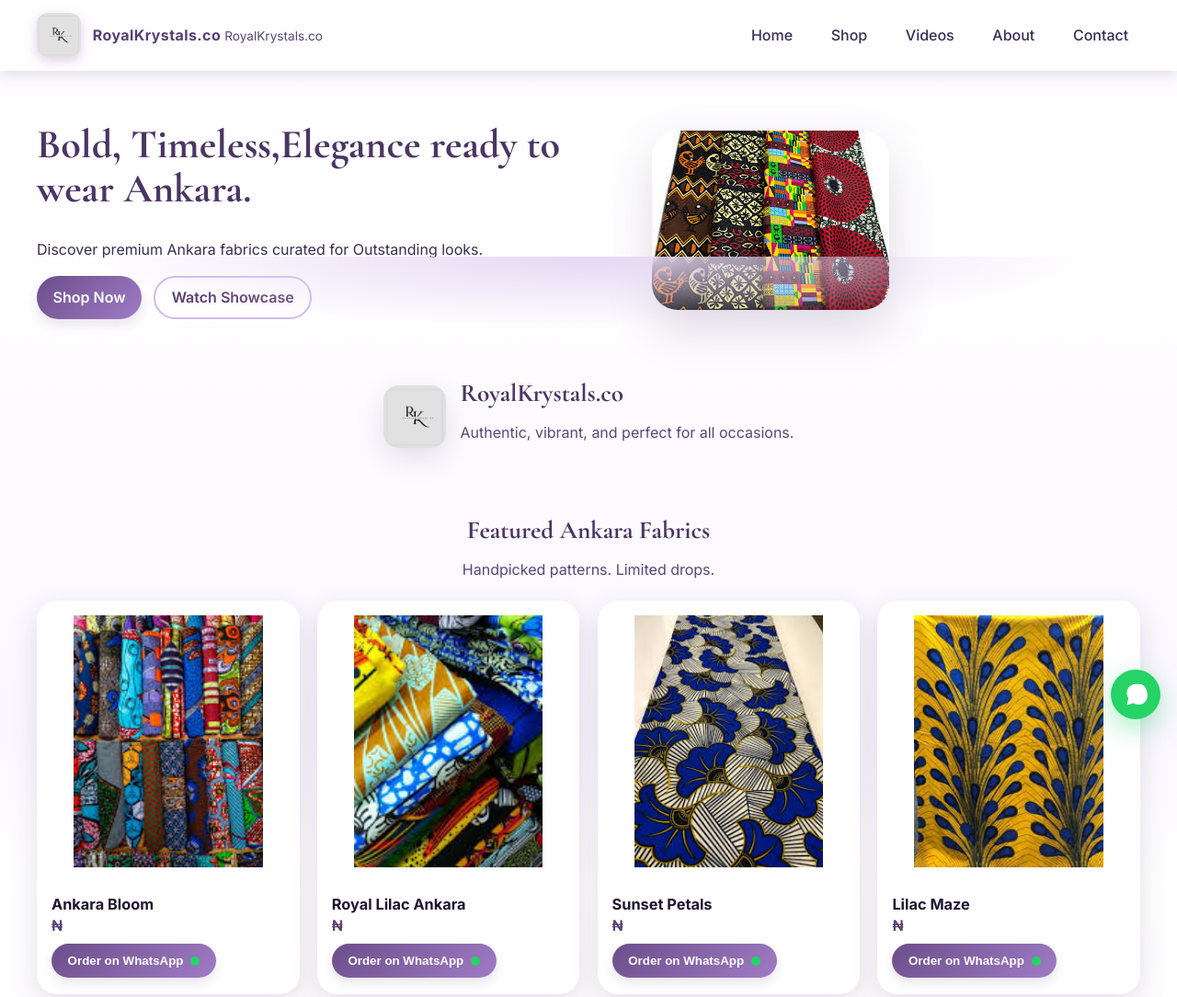
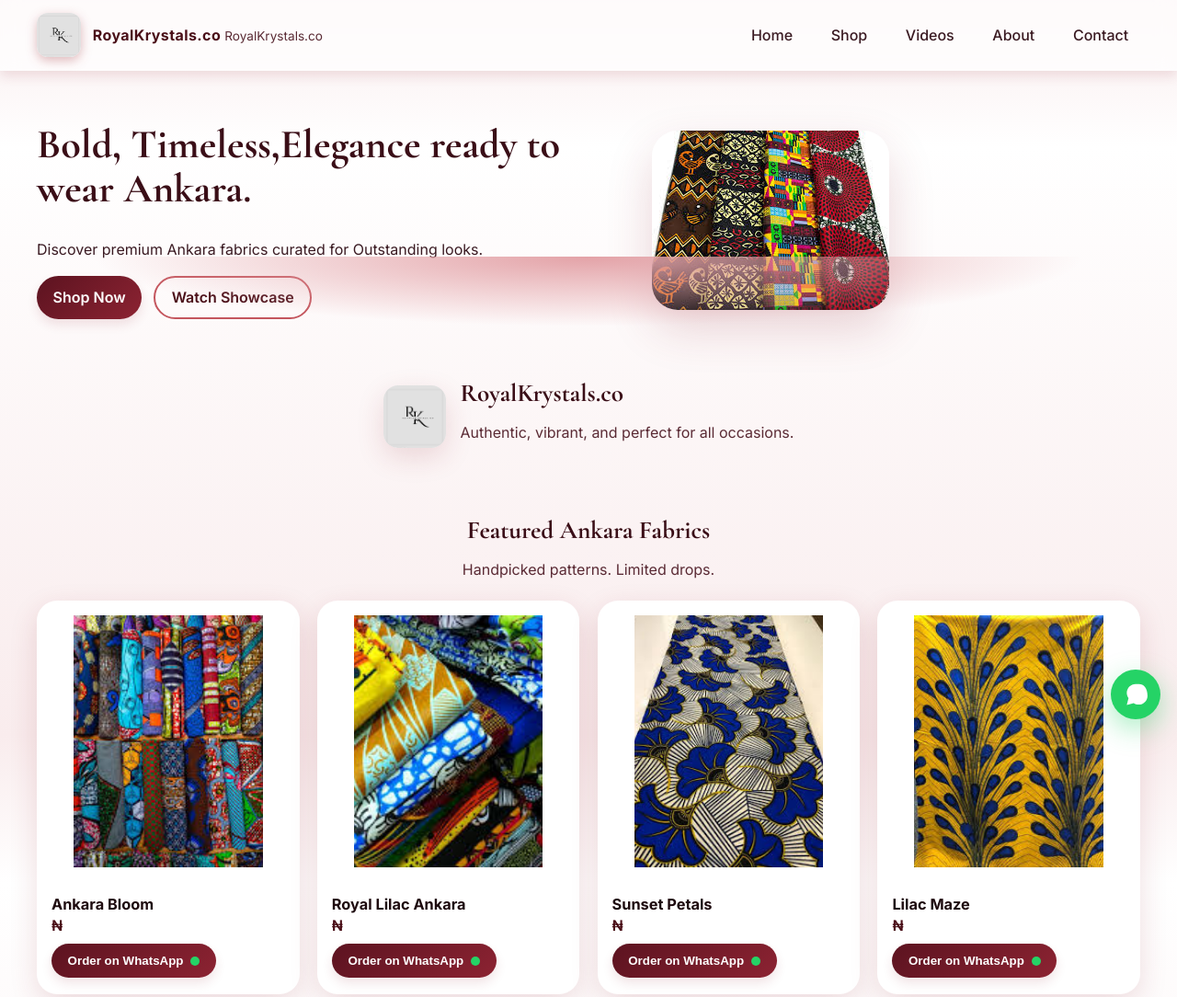
Before and after one commit to Akinloye3264/Tolu-s-website, a plain HTML site: page index.html in a window 1280 px wide. Shown: the top 1084 px of the page at 92% size. Drawn offline with nearby package versions, Linux system fonts and the light colour scheme.

Commit message:
tolus website

```diff
--- a/main.css
+++ b/main.css
@@ -4,32 +4,33 @@
 */
 
 :root {
-  --lilac-950: #3d2a4f;
-  --lilac-900: #4b3564;
-  --lilac-800: #5a3e73;
-  --lilac-700: #6c4e8a;
-  --lilac-600: #7e5da1;
-  --lilac-500: #a07bc6;
-  --lilac-400: #b894d8;
-  --lilac-300: #d1b9e8;
-  --lilac-200: #e6d8f4;
-  --lilac-100: #f4ecfb;
-  --lilac-50:  #fbf7ff;
+  /* Wine/Burgundy palette */
+  --lilac-950: #2b0a12;
+  --lilac-900: #3a0e17;
+  --lilac-800: #4a0f18;
+  --lilac-700: #5c1320;
+  --lilac-600: #731a28;
+  --lilac-500: #8c2332;
+  --lilac-400: #a23a3f;
+  --lilac-300: #c4565e;
+  --lilac-200: #e3a2a7;
+  --lilac-100: #f3d4d6;
+  --lilac-50:  #f9eced;
 
-  --text-900: #1f1630;
-  --text-700: #3a2d52;
-  --text-500: #574679;
-  --text-300: #7e6aa3;
+  --text-900: #1e0b0f;
+  --text-700: #3a1a22;
+  --text-500: #5a2a34;
+  --text-300: #8b4b58;
 
   --bg: #fff;
   --container: 1200px;
   --radius-lg: 18px;
   --radius-md: 14px;
   --radius-sm: 10px;
-  --shadow-lg: 0 20px 50px rgba(75, 53, 100, 0.18);
-  --shadow-md: 0 10px 30px rgba(75, 53, 100, 0.15);
-  --shadow-sm: 0 6px 12px rgba(75, 53, 100, 0.12);
-  --ring: 0 0 0 4px rgba(160, 123, 198, 0.25);
+  --shadow-lg: 0 20px 50px rgba(140, 35, 50, 0.18);
+  --shadow-md: 0 10px 30px rgba(140, 35, 50, 0.15);
+  --shadow-sm: 0 6px 12px rgba(140, 35, 50, 0.12);
+  --ring: 0 0 0 4px rgba(162, 60, 68, 0.25);
 }
 
 * { box-sizing: border-box; }
@@ -66,7 +67,7 @@ video { width: 100%; display: block; border-radius: var(--radius-md); }
 .brand { display: flex; align-items: center; gap: 0.8rem; text-decoration: none; color: inherit; }
 .brand-logo {
   width: 48px; height: 48px; object-fit: cover; border-radius: 12px;
-  box-shadow: 0 4px 12px rgba(160, 123, 198, 0.35);
+  box-shadow: 0 4px 12px rgba(162, 60, 68, 0.35);
 }
 .brand-text { line-height: 1; }
 .brand-top {
@@ -125,7 +126,7 @@ video { width: 100%; display: block; border-radius: var(--radius-md); }
 .product-card {
   background: #fff; border-radius: 22px; overflow: hidden; box-shadow: var(--shadow-md); transition: transform .2s ease, box-shadow .2s ease;
 }
-.product-card:hover { transform: translateY(-6px); box-shadow: 0 18px 45px rgba(75, 53, 100, 0.22); }
+.product-card:hover { transform: translateY(-6px); box-shadow: 0 18px 45px rgba(140, 35, 50, 0.22); }
 .product-media { aspect-ratio: 3/4; overflow: hidden; cursor: pointer; }
 .product-media img { width: 100%; height: 100%; object-fit: cover; }
 .product-body { padding: 0.9rem 1rem 1.1rem; }
@@ -142,13 +143,13 @@ video { width: 100%; display: block; border-radius: var(--radius-md); }
 .about-inner { display: grid; grid-template-columns: 1.1fr 1fr; gap: 1.2rem; align-items: center; }
 .highlights { margin: 0.6rem 0 0; padding: 0; list-style: none; display: grid; gap: 0.4rem; }
 .highlights li { padding-left: 1.1rem; position: relative; color: var(--text-700); }
-.highlights li::before { content: ""; width: 8px; height: 8px; border-radius: 50%; background: var(--lilac-600); position: absolute; left: 0; top: 0.6rem; box-shadow: 0 0 0 4px rgba(184,148,216,.25); }
+.highlights li::before { content: ""; width: 8px; height: 8px; border-radius: 50%; background: var(--lilac-600); position: absolute; left: 0; top: 0.6rem; box-shadow: 0 0 0 4px rgba(162,60,68,.25); }
 
 /* Contact */
 .contact-inner { display: flex; align-items: center; justify-content: space-between; gap: 1rem; background: linear-gradient(135deg, var(--lilac-100), var(--lilac-200)); padding: 1.2rem 1.2rem; border-radius: var(--radius-lg); box-shadow: var(--shadow-md); }
 
 /* Footer */
-.site-footer { padding: 2rem 0 2.4rem; background: linear-gradient(180deg, rgba(184,148,216,.15), rgba(122,80,145,.08)); margin-top: 2rem; }
+.site-footer { padding: 2rem 0 2.4rem; background: linear-gradient(180deg, rgba(162,60,68,.15), rgba(92,19,32,.08)); margin-top: 2rem; }
 .footer-inner { display: grid; grid-template-columns: 1.1fr auto 1fr; align-items: center; gap: 1rem; }
 .footer-brand { display: flex; align-items: center; gap: 0.8rem; color: var(--text-700); }
 .footer-brand img { width: 44px; height: 44px; object-fit: cover; border-radius: 10px; box-shadow: var(--shadow-sm); }
```
